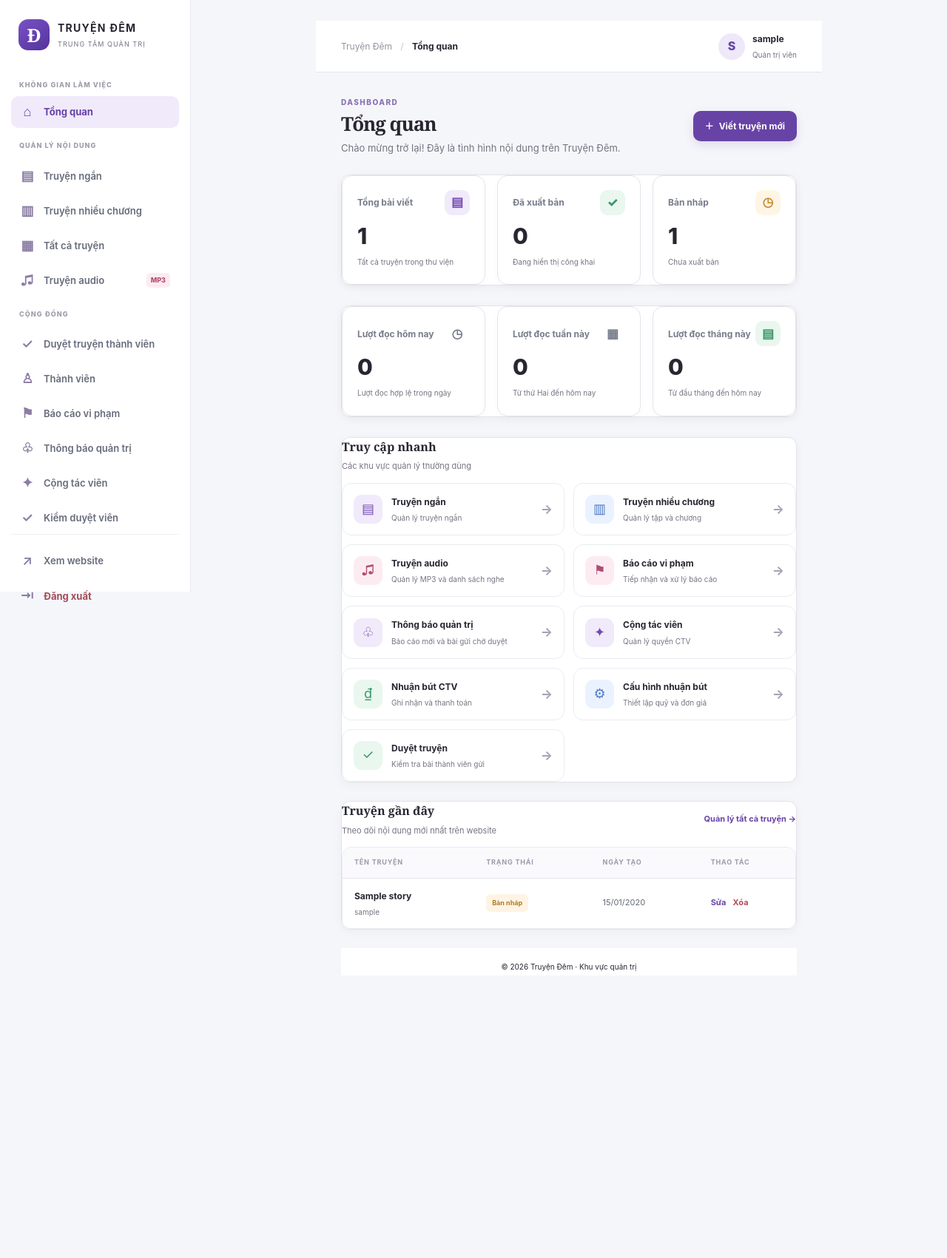
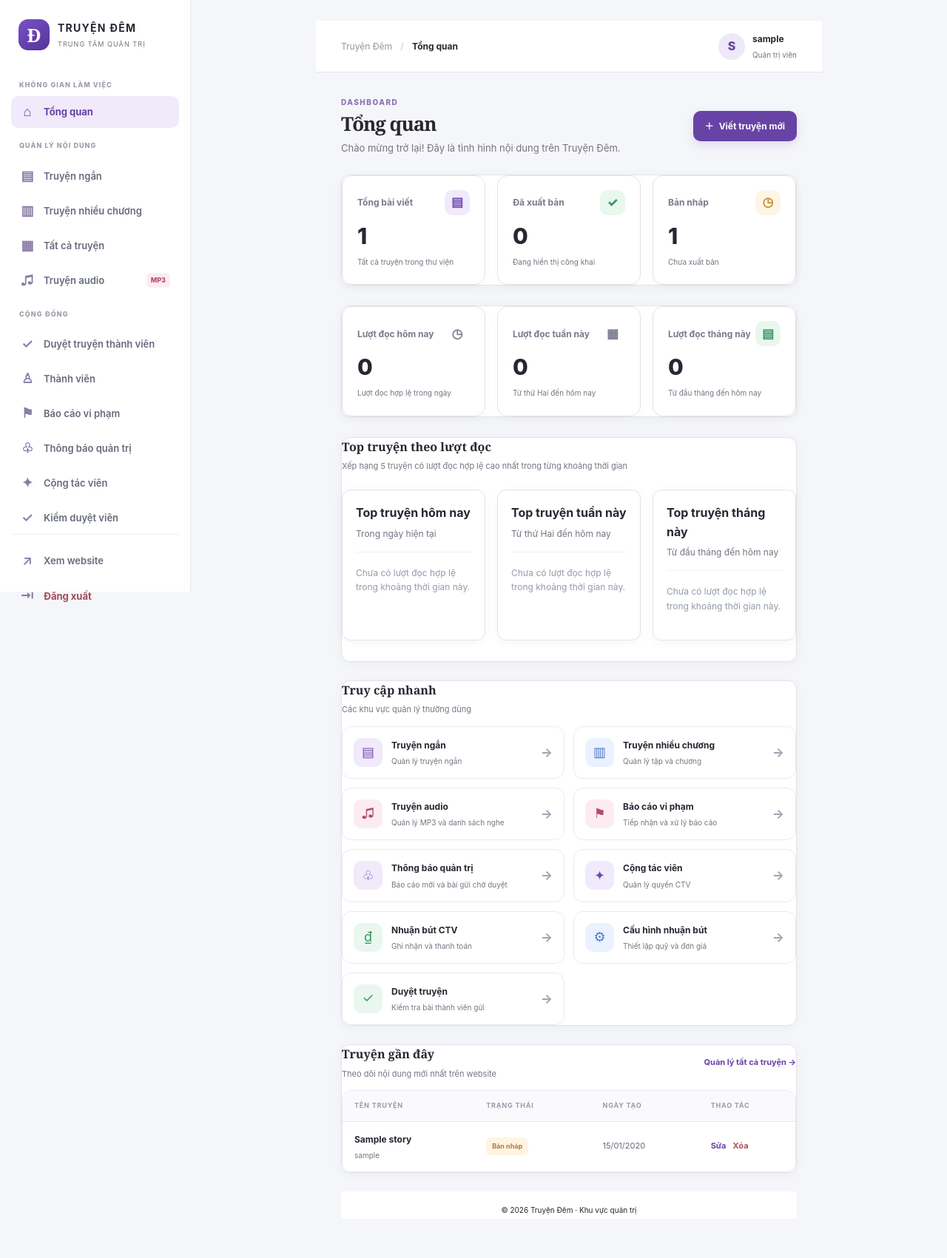
Before and after one commit to wapteenviet1995-boop/truyendem, a PHP site: page /admin/index.php in a window 1280 px wide. Shown: the top 1701 px of the page at 74% size. Before the commit the page ends 1313 px from the top, so only its background shows below. Run offline with PHP 8.4, Linux system fonts and the light colour scheme; the visitor is signed in with stand-in values (Sample User, id 1); tables that the repository leaves empty hold one stand-in row (values such as "Sample post").

Commit message:
Add admin top stories rankings by daily weekly monthly reads

```diff
--- a/admin/index.php
+++ b/admin/index.php
@@ -23,6 +23,25 @@ if (($_SESSION['blog_admin_role'] ?? 'admin') === 'admin') {
         'week' => (int)($readRow['week_reads'] ?? 0),
         'month' => (int)($readRow['month_reads'] ?? 0),
     ];
+
+    $topReadStories = [];
+    $periodConditions = [
+        'today' => 're.read_date = CURDATE()',
+        'week' => 're.read_date >= DATE_SUB(CURDATE(), INTERVAL WEEKDAY(CURDATE()) DAY) AND re.read_date <= CURDATE()',
+        'month' => "re.read_date >= DATE_FORMAT(CURDATE(), '%Y-%m-01') AND re.read_date <= CURDATE()",
+    ];
+    foreach ($periodConditions as $period => $condition) {
+        $sql = "SELECT s.id, s.title, s.slug, s.story_type, s.story_kind, COUNT(*) AS read_count
+            FROM story_read_events re
+            INNER JOIN stories s ON s.id = re.story_id
+            WHERE re.qualified_at IS NOT NULL
+              AND s.status = 'published'
+              AND {$condition}
+            GROUP BY s.id, s.title, s.slug, s.story_type, s.story_kind
+            ORDER BY read_count DESC, s.id DESC
+            LIMIT 5";
+        $topReadStories[$period] = $pdo->query($sql)->fetchAll(PDO::FETCH_ASSOC);
+    }
 }
 ?>
 <!doctype html>
@@ -33,6 +52,21 @@ if (($_SESSION['blog_admin_role'] ?? 'admin') === 'admin') {
 <title>Tổng quan quản trị · Truyện Đêm</title>
 <link rel="stylesheet" href="../css/style.css?v=20261110">
 <link rel="stylesheet" href="../css/admin-white.css?v=20261121-layout2">
+<style>
+.admin-top-read-grid{display:grid;grid-template-columns:repeat(3,minmax(0,1fr));gap:16px;margin:22px 0 28px}
+.admin-top-read-card{background:#fff;border:1px solid #e7eaf0;border-radius:14px;padding:18px;min-width:0;box-shadow:0 3px 12px rgba(15,23,42,.035)}
+.admin-top-read-card h3{font-size:16px;margin:0 0 5px;color:#172033}
+.admin-top-read-card>p{font-size:12px;color:#7b8495;margin:0 0 15px}
+.admin-top-read-list{list-style:none;margin:0;padding:0}
+.admin-top-read-list li{display:flex;align-items:flex-start;gap:10px;padding:11px 0;border-top:1px solid #eef0f4;min-width:0}
+.admin-top-read-rank{width:25px;height:25px;flex:0 0 25px;border-radius:8px;background:#f0f3f9;color:#46536b;display:grid;place-items:center;font-size:12px;font-weight:800}
+.admin-top-read-info{min-width:0;flex:1}
+.admin-top-read-info a{display:block;color:#202b3e;font-size:13px;font-weight:700;text-decoration:none;line-height:1.45;overflow-wrap:anywhere}
+.admin-top-read-info small{display:block;color:#8791a2;font-size:11px;margin-top:3px}
+.admin-top-read-count{white-space:nowrap;color:#3449a5;font-size:12px;font-weight:800}
+.admin-top-read-empty{padding:18px 0;color:#929aaa;font-size:12px;border-top:1px solid #eef0f4}
+@media(max-width:900px){.admin-top-read-grid{grid-template-columns:1fr}}
+</style>
 </head>
 <body class="admin-theme admin-dashboard">
 <div class="admin-shell">
@@ -83,6 +117,34 @@ if (($_SESSION['blog_admin_role'] ?? 'admin') === 'admin') {
         <article class="admin-stat-card"><div class="admin-stat-top"><span>Lượt đọc tháng này</span><span class="admin-stat-icon green">▤</span></div><strong><?= number_format($readStats['month']) ?></strong><small>Từ đầu tháng đến hôm nay</small></article>
       </section>
       <?php endif; ?>
+      <?php if(($_SESSION['blog_admin_role'] ?? 'admin') === 'admin'): ?>
+      <section class="admin-quick-section">
+        <div class="admin-section-heading"><div><h2>Top truyện theo lượt đọc</h2><p>Xếp hạng 5 truyện có lượt đọc hợp lệ cao nhất trong từng khoảng thời gian</p></div></div>
+        <div class="admin-top-read-grid">
+          <?php
+          $topReadLabels = ['today'=>['Top truyện hôm nay','Trong ngày hiện tại'],'week'=>['Top truyện tuần này','Từ thứ Hai đến hôm nay'],'month'=>['Top truyện tháng này','Từ đầu tháng đến hôm nay']];
+          foreach ($topReadLabels as $period => [$heading,$description]):
+          ?>
+          <article class="admin-top-read-card">
+            <h3><?= e($heading) ?></h3><p><?= e($description) ?></p>
+            <?php if (!empty($topReadStories[$period])): ?>
+            <ol class="admin-top-read-list">
+              <?php foreach ($topReadStories[$period] as $rank => $topStory):
+                $topPath = ($topStory['story_type'] ?? 'text') === 'audio' ? 'audio/' : (($topStory['story_kind'] ?? 'serial') === 'short' ? 'truyen-ngan/' : 'truyen/');
+              ?>
+              <li>
+                <span class="admin-top-read-rank"><?= $rank + 1 ?></span>
+                <span class="admin-top-read-info"><a href="../<?= $topPath . rawurlencode($topStory['slug']) ?>.html" target="_blank" rel="noopener"><?= e($topStory['title']) ?></a><small><?= $topPath === 'audio/' ? 'Truyện audio' : ($topPath === 'truyen-ngan/' ? 'Truyện ngắn' : 'Truyện nhiều chương') ?></small></span>
+                <span class="admin-top-read-count"><?= number_format((int)$topStory['read_count']) ?> lượt</span>
+              </li>
+              <?php endforeach; ?>
+            </ol>
+            <?php else: ?><div class="admin-top-read-empty">Chưa có lượt đọc hợp lệ trong khoảng thời gian này.</div><?php endif; ?>
+          </article>
+          <?php endforeach; ?>
+        </div>
+      </section>
+      <?php endif; ?>
       <section class="admin-quick-section">
         <div class="admin-section-heading"><div><h2>Truy cập nhanh</h2><p>Các khu vực quản lý thường dùng</p></div></div>
         <div class="admin-quick-grid">
```
